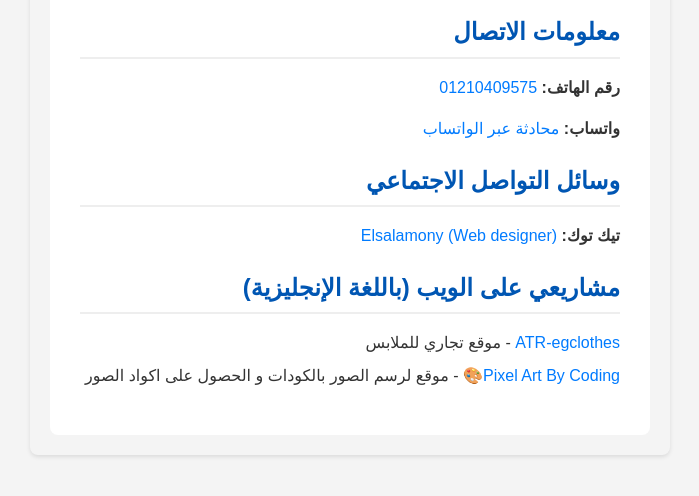
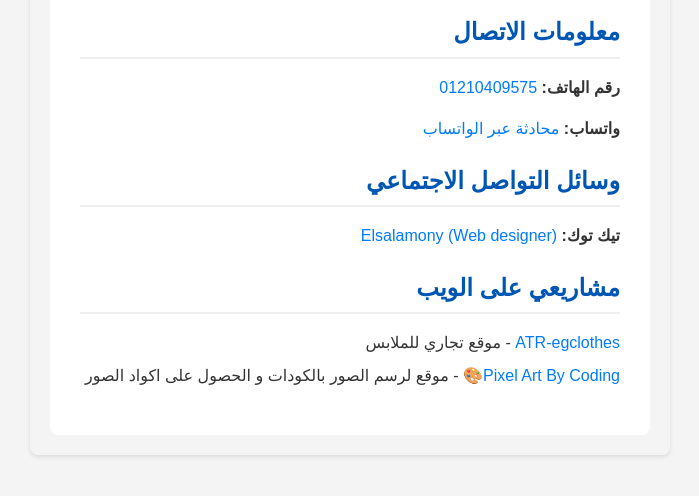
Before and after one commit to ELsalamony-Designer/ELsalamony, a plain HTML site: page index.html in a window 1280 px wide. Shown: the part 162-658 px from the top of the page, without its empty margins (290-989 px from the left). Drawn offline with Linux system fonts and the light colour scheme.

Commit message:
Update index.html

```diff
--- a/index.html
+++ b/index.html
@@ -3,7 +3,7 @@
 <head>
     <meta charset="UTF-8">
     <meta name="viewport" content="width=device-width, initial-scale=1.0">
-    <title>ملف تعريفي - السلاموني</title>
+    <title>Profile - Elsalamony</title>
     <style>
         body {
             font-family: Arial, sans-serif;
@@ -101,9 +101,9 @@
                 whatsappText: "Chat on WhatsApp",
                 socialHeading: "Social Media",
                 tiktokLabel: "TikTok:",
-                projectsHeading: "My Web Projects (English)",
+                projectsHeading: "My Web Projects",
                 projects: [
-                     { name: "ATR-egclothes", link: "https://atr-egclothes.glitch.me", description: "Clothes Brand Website" },
+                    { name: "ATR-egclothes", link: "https://atr-egclothes.glitch.me", description: "Clothes Brand Website" },
                     { name: "Pixel Art By Coding🎨", link: "https://elsalamony-designer.github.io/pixel-art-with-code/", description: "Getting photos by coding and the opposite" },
                 ]
             },
@@ -115,7 +115,7 @@
                 whatsappText: "محادثة عبر الواتساب",
                 socialHeading: "وسائل التواصل الاجتماعي",
                 tiktokLabel: "تيك توك:",
-                projectsHeading: "مشاريعي على الويب (باللغة الإنجليزية)",
+                projectsHeading: "مشاريعي على الويب",
                 projects: [
                     { name: "ATR-egclothes", link: "https://atr-egclothes.glitch.me", description: "موقع تجاري للملابس" },
                     { name: "Pixel Art By Coding🎨", link: "https://elsalamony-designer.github.io/pixel-art-with-code/", description: "موقع لرسم الصور بالكودات و الحصول على اكواد الصور" },
```
